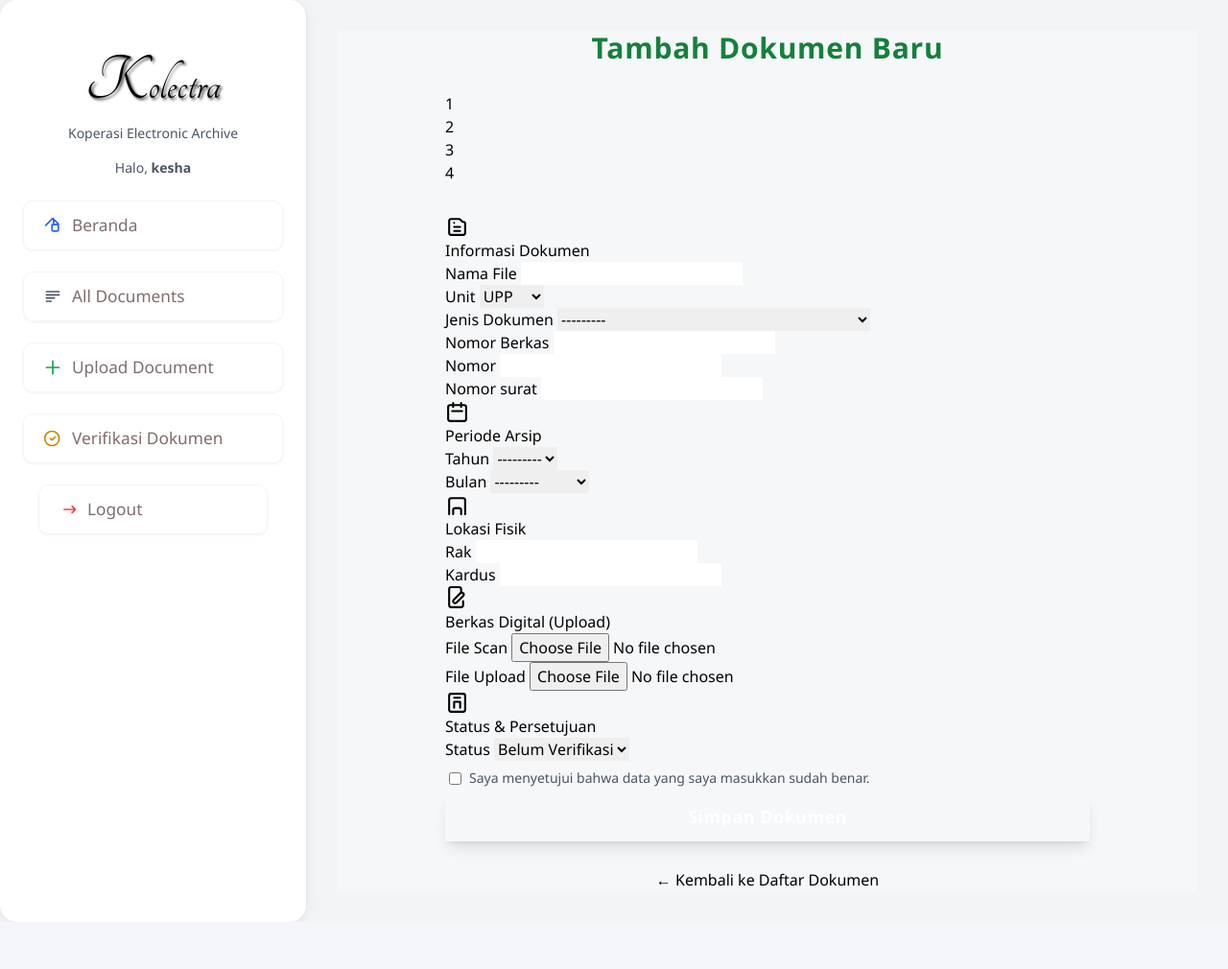
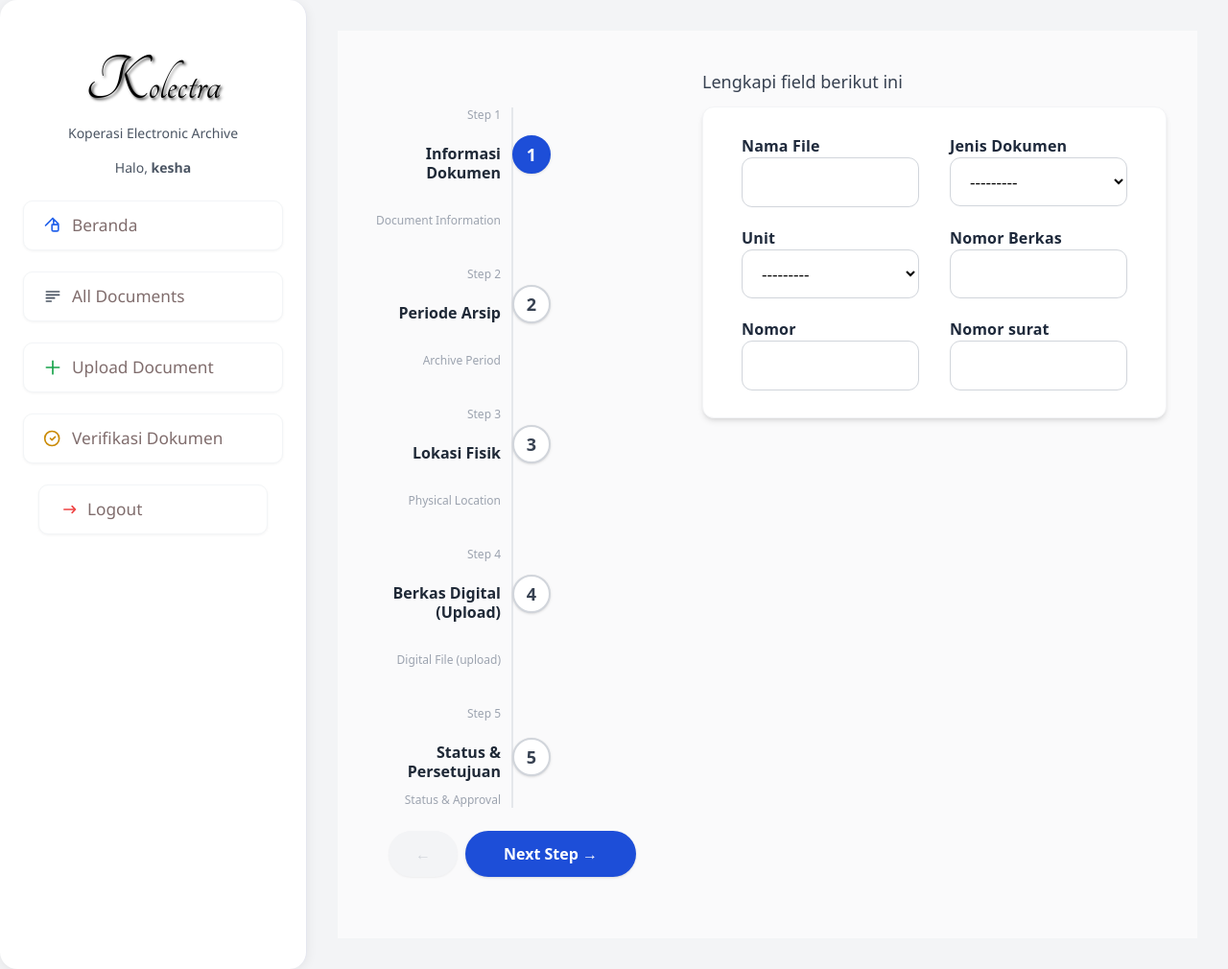
Before and after one commit to keshallam/team-collaboration, a Django app: page /tambah/ in a window 1280 px wide. Shown: the whole page at 96% size. Before the commit the page ends 955 px from the top, so only its background shows below. Run offline with Django 5.2, Linux system fonts and the light colour scheme; a user stored in the database is signed in; some libraries are stand-ins or nearby versions.

Commit message:
update semua kode dan fitur yang baru dibuat

```diff
--- a/arsip_app/forms.py
+++ b/arsip_app/forms.py
@@ -8,7 +8,7 @@ class DokumenForm(forms.ModelForm):
         error_messages={
             'required': 'Kamu harus menyetujui terlebih dahulu sebelum mengirim.'
         },
-        widget=forms.CheckboxInput(attrs={'class': 'form-check-input'})
+        widget=forms.CheckboxInput(attrs={'class': 'wizard-checkbox'})
     )
 
     class Meta:
--- a/arsip_app/templates/arsip_app/tambah_dokumen.html
+++ b/arsip_app/templates/arsip_app/tambah_dokumen.html
@@ -1,173 +1,165 @@
 {% extends "base.html" %}
-{% block title %}Tambah Dokumen{% endblock %}
+{% load static %}
+{% load widget_tweaks %}
 
 {% block content %}
-<div class="flex justify-center items-center min-h-[88vh] bg-[#f6f7f9]">
-  <div class="form-card max-w-2xl w-full mx-2">
-    <h2 class="text-3xl font-bold text-center text-green-700 mb-7 tracking-wide">
-      <span>Tambah Dokumen Baru</span>
-    </h2>
-
-    <!-- Stepper Progress -->
-    <div class="stepper mb-8">
-      <div class="stepper-step active">1</div>
-      <div class="stepper-line"></div>
-      <div class="stepper-step">2</div>
-      <div class="stepper-line"></div>
-      <div class="stepper-step">3</div>
-      <div class="stepper-line"></div>
-      <div class="stepper-step">4</div>
+<div class="flex min-h-screen bg-[#FAFAFB] font-sans">
+  <section class="flex-1 flex flex-row justify-center pt-10 pb-16 px-2 md:px-8 items-start">
+    <!-- Stepper -->
+    <div class="flex flex-col items-center w-[300px] pt-2 md:pt-10 mx-auto">
+      <div class="relative flex flex-col items-center w-full">
+        <div class="absolute left-1/2 top-0 -translate-x-1/2 h-full w-0.5 bg-gray-200 z-0"></div>
+        {% for s in "12345" %}
+        <div class="flex flex-row items-center w-full relative z-10 mb-6 last:mb-0">
+          <div class="flex flex-col items-end justify-center w-[150px] pr-3 text-right">
+            <span class="text-xs text-gray-400 mb-0.5">Step {{ forloop.counter }}</span>
+            <span class="font-semibold text-base text-gray-800 leading-tight whitespace-pre-line">
+              {% if forloop.counter == 1 %}Informasi Dokumen
+              {% elif forloop.counter == 2 %}Periode Arsip
+              {% elif forloop.counter == 3 %}Lokasi Fisik
+              {% elif forloop.counter == 4 %}Berkas Digital (Upload)
+              {% elif forloop.counter == 5 %}Status & Persetujuan{% endif %}
+            </span>
+            <span class="text-xs text-gray-400 -mt-1 whitespace-pre-line">
+              {% if forloop.counter == 1 %}Document Information
+              {% elif forloop.counter == 2 %}Archive Period
+              {% elif forloop.counter == 3 %}Physical Location
+              {% elif forloop.counter == 4 %}Digital File (upload)
+              {% elif forloop.counter == 5 %}Status & Approval{% endif %}
+            </span>
           </div>
-
-    {% if scanned_file %}
-    <div class="bg-blue-50 border-l-4 border-blue-400 text-blue-800 p-3 rounded mb-4 shadow">
-      <strong>File hasil scan terdeteksi:</strong>
-    </div>
-    <div class="mb-4">
-      {% if scanned_file|slice:"-4:" == ".pdf" %}
-        <embed src="{{ MEDIA_URL }}{{ scanned_file }}" width="100%" height="320px" type="application/pdf">
+          <div class="flex flex-col items-center">
+            <span class="flex items-center justify-center w-10 h-10 rounded-full border-2
+              {% if step == forloop.counter %}
+                border-blue-700 bg-blue-700 text-white
               {% else %}
-        <img src="{{ MEDIA_URL }}{{ scanned_file }}" class="rounded shadow" style="max-width: 100%;" alt="Hasil scan">
+                border-gray-300 bg-white text-gray-700
+              {% endif %}
+              font-semibold text-lg shadow transition-all duration-200 ease-in-out relative z-10">
+              {{ forloop.counter }}
+            </span>
+            {% if not forloop.last %}
+            <div style="height:44px"></div>
             {% endif %}
           </div>
+        </div>
+        {% endfor %}
+      </div>
+      <div class="flex gap-2 mt-6 w-full justify-center">
+        {% if step > 1 %}
+        <form method="post" action="">
+          {% csrf_token %}
+          <input type="hidden" name="prev_step" value="{{ step }}">
+          <button type="submit" class="rounded-full bg-gray-100 text-gray-500 px-7 py-3 font-semibold shadow-sm hover:bg-gray-200 transition">←</button>
+        </form>
+        {% else %}
+        <button class="rounded-full bg-gray-100 text-gray-300 px-7 py-3 font-semibold shadow-sm" disabled>←</button>
         {% endif %}
-
-    <form method="post" enctype="multipart/form-data">
+        {% if step < 5 %}
+        <button form="wizard-form" type="submit" class="rounded-full bg-blue-700 text-white px-10 py-3 font-semibold shadow hover:bg-blue-800 transition">Next Step →</button>
+        {% else %}
+        <button form="wizard-form" type="submit" class="rounded-full bg-green-700 text-white px-10 py-3 font-semibold shadow hover:bg-green-800 transition">Simpan Dokumen</button>
+        {% endif %}
+      </div>
+    </div>
+    <div class="flex-1 flex flex-col items-start justify-start pl-12">
+      <div class="w-full mb-3">
+        <span class="text-[18px] font-medium text-gray-700">Lengkapi field berikut ini</span>
+      </div>
+      {% if form.errors %}
+        <div class="mb-3 p-3 bg-red-50 border border-red-200 text-red-700 rounded">
+          <ul class="list-disc pl-5 text-sm">
+            {% for field in form %}
+              {# Error "setuju" hanya di step 5 #}
+              {% if field.name != "setuju" or step == 5 %}
+                {% for error in field.errors %}
+                  <li><strong>{{ field.label }}:</strong> {{ error }}</li>
+                {% endfor %}
+              {% endif %}
+            {% endfor %}
+            {% if step == 5 %}
+              {% for error in form.non_field_errors %}
+                <li>{{ error }}</li>
+              {% endfor %}
+            {% endif %}
+          </ul>
+        </div>
+      {% endif %}
+      <form id="wizard-form" method="post" enctype="multipart/form-data"
+            class="bg-white border border-gray-100 rounded-xl shadow-md px-4 py-6 sm:px-8 md:px-10 md:py-7 w-full max-w-3xl"
+            autocomplete="off">
         {% csrf_token %}
-
-      <!-- Informasi Dokumen -->
-      <div class="form-section">
-        <div class="section-icon">
-          <svg fill="none" viewBox="0 0 24 24" stroke="currentColor" class="w-[25px] h-[25px]"><path stroke-linecap="round" stroke-linejoin="round" stroke-width="2" d="M9 12h6M9 16h6M9 8h.01M12 20H6a2 2 0 01-2-2V6a2 2 0 012-2h7.586a2 2 0 011.414.586l2.414 2.414A2 2 0 0120 8.414V18a2 2 0 01-2 2z"/></svg>
+        <input type="hidden" name="step" value="{{ step }}">
+        <div class="grid grid-cols-1 md:grid-cols-2 gap-x-8 gap-y-5">
+          {% for field in form %}
+            <div>
+              {% if step == 5 and field.name == "setuju" %}
+                <div class="flex items-center mt-2 mb-1">
+                  {{ field|add_class:"wizard-checkbox" }}
+                  <label for="{{ field.id_for_label }}" class="wizard-form-label mb-0 cursor-pointer" style="margin-bottom:0;">
+                    {{ field.label }}
+                  </label>
                 </div>
-        <div class="form-section-content w-full">
-          <div class="form-section-title">Informasi Dokumen</div>
-          <div class="form-fields-grid">
-            {% for field in form %}
-              {% if field.name == "nama_file" or field.name == "unit" or field.name == "jenis" or field.name == "nomor_berkas" or field.name == "nomor" or field.name == "nomor_surat" %}
-                <div class="input-group">
-                  <label class="input-label" for="{{ field.id_for_label }}">{{ field.label }}</label>
-                  {{ field.as_widget }}
+                {% if field.errors %}
+                  <div class="text-xs text-red-500 mt-1">
                     {% for error in field.errors %}
-                    <div class="text-danger">{{ error }}</div>
+                      {{ error }}
                     {% endfor %}
                   </div>
                 {% endif %}
-            {% endfor %}
-          </div>
-        </div>
-      </div>
-
-      <!-- Periode Arsip -->
-      <div class="form-section">
-        <div class="section-icon">
-          <svg fill="none" viewBox="0 0 24 24" stroke="currentColor" class="w-[25px] h-[25px]"><path stroke-linecap="round" stroke-linejoin="round" stroke-width="2" d="M8 7V3m8 4V3m-9 8h10M5 21h14a2 2 0 002-2V7a2 2 0 00-2-2H5a2 2 0 00-2 2v12a2 2 0 002 2z"/></svg>
-        </div>
-        <div class="form-section-content w-full">
-          <div class="form-section-title">Periode Arsip</div>
-          <div class="form-fields-grid">
-            {% for field in form %}
-              {% if field.name == "tahun" or field.name == "bulan" %}
-                <div class="input-group">
-                  <label class="input-label" for="{{ field.id_for_label }}">{{ field.label }}</label>
-                  {{ field.as_widget }}
+              {% elif field.name != "setuju" %}
+                <label class="wizard-form-label">{{ field.label }}</label>
+                {% if field.widget.input_type == "select" %}
+                  {{ field|add_class:"select-modern" }}
+                {% elif field.widget.input_type == "file" %}
+                  {{ field|add_class:"input-modern" }}
+                {% else %}
+                  {{ field|add_class:"input-modern" }}
+                {% endif %}
+                {% if field.help_text %}
+                  <div class="text-xs text-gray-400 mt-1">{{ field.help_text }}</div>
+                {% endif %}
+                {% if field.errors %}
+                  <div class="text-xs text-red-500 mt-1">
                     {% for error in field.errors %}
-                    <div class="text-danger">{{ error }}</div>
+                      {{ error }}
                     {% endfor %}
                   </div>
                 {% endif %}
+              {% endif %}
+            </div>
           {% endfor %}
         </div>
-        </div>
-      </div>
-
-      <!-- Lokasi Fisik -->
-      <div class="form-section">
-        <div class="section-icon">
-          <svg fill="none" viewBox="0 0 24 24" stroke="currentColor" class="w-[25px] h-[25px]"><path stroke-linecap="round" stroke-linejoin="round" stroke-width="2" d="M20 21V7a2 2 0 00-2-2H6a2 2 0 00-2 2v14M8 21v-4a2 2 0 012-2h4a2 2 0 012 2v4"/></svg>
-        </div>
-        <div class="form-section-content w-full">
-          <div class="form-section-title">Lokasi Fisik</div>
-          <div class="form-fields-grid">
-            {% for field in form %}
-              {% if field.name == "rak" or field.name == "kardus" %}
-                <div class="input-group">
-                  <label class="input-label" for="{{ field.id_for_label }}">{{ field.label }}</label>
-                  {{ field.as_widget }}
-                  {% for error in field.errors %}
-                    <div class="text-danger">{{ error }}</div>
-                  {% endfor %}
+        {% if step == 4 %}
+        <div class="flex flex-col md:flex-row gap-3 mt-7">
+          <div class="flex-1 flex items-center text-gray-500 text-sm">Upload file scan & dokumen asli di sini</div>
         </div>
         {% endif %}
-            {% endfor %}
+      </form>
     </div>
-        </div>
-      </div>
-
-      <!-- Berkas Digital -->
-      <div class="form-section">
-        <div class="section-icon">
-          <svg fill="none" viewBox="0 0 24 24" stroke="currentColor" class="w-[25px] h-[25px]"><path stroke-linecap="round" stroke-linejoin="round" stroke-width="2" d="M15.172 7l-6.586 6.586a2 2 0 102.828 2.828l6.586-6.586A2 2 0 0015.172 7z"/><path stroke-linecap="round" stroke-linejoin="round" stroke-width="2" d="M16 7V3a2 2 0 00-2-2H6a2 2 0 00-2 2v16a2 2 0 002 2h10a2 2 0 002-2v-4"/></svg>
-        </div>
-        <div class="form-section-content w-full">
-          <div class="form-section-title">Berkas Digital (Upload)</div>
-          <div class="form-fields-grid">
-            {% for field in form %}
-              {% if field.name == "file_scan" or field.name == "file_upload" %}
-                <div class="input-group">
-                  <label class="input-label" for="{{ field.id_for_label }}">{{ field.label }}</label>
-                  {{ field.as_widget }}
-                  {% for error in field.errors %}
-                    <div class="text-danger">{{ error }}</div>
-                  {% endfor %}
-                </div>
-              {% endif %}
-            {% endfor %}
-          </div>
-        </div>
-      </div>
-
-      <!-- Status dan Persetujuan -->
-      <div class="form-section">
-        <div class="section-icon">
-          <svg fill="none" viewBox="0 0 24 24" stroke="currentColor" class="w-[25px] h-[25px]"><path stroke-linecap="round" stroke-linejoin="round" stroke-width="2" d="M9 17v-6h6v6M9 7h6M6 21h12a2 2 0 002-2V5a2 2 0 00-2-2H6a2 2 0 00-2 2v14a2 2 0 002 2z"/></svg>
-        </div>
-        <div class="form-section-content w-full">
-          <div class="form-section-title">Status & Persetujuan</div>
-          <div class="grid grid-cols-1 gap-x-8">
-            {% for field in form %}
-              {% if field.name == "status" %}
-                <div class="input-group">
-                  <label class="input-label" for="{{ field.id_for_label }}">{{ field.label }}</label>
-                  {{ field.as_widget }}
-                  {% for error in field.errors %}
-                    <div class="text-danger">{{ error }}</div>
-                  {% endfor %}
-                </div>
-              {% endif %}
-            {% endfor %}
-            <!-- Checkbox Persetujuan -->
-            {% for field in form %}
-              {% if field.name == "setuju" %}
-                <label class="inline-flex items-center gap-2 mt-2 ml-1">
-                  {{ field.as_widget }}
-                  <span class="text-sm text-gray-600">{{ field.label }}</span>
-                </label>
-                {% for error in field.errors %}
-                  <div class="text-danger">{{ error }}</div>
-                {% endfor %}
-              {% endif %}
-            {% endfor %}
-          </div>
-        </div>
-      </div>
-
-      <button type="submit" class="btn-save w-full mt-1 py-3 text-white font-semibold text-lg tracking-wide shadow-lg hover:scale-[1.01] transition-all">Simpan Dokumen</button>
-    </form>
-
-    <div class="mt-7 text-center">
-      <a href="{% url 'daftar_file' %}" class="back-link">← Kembali ke Daftar Dokumen</a>
-    </div>
-  </div>
+  </section>
 </div>
 {% endblock %}
+
+{% block extra_body %}
+<script src="https://cdn.jsdelivr.net/npm/sweetalert2@11"></script>
+<script>
+document.addEventListener("DOMContentLoaded", function() {
+  const form = document.getElementById("wizard-form");
+  if (form && Number('{{ step }}') === 5) {
+    form.addEventListener('submit', function(e) {
+      const setujuToggle = document.querySelector('input[name="setuju"]');
+      if (setujuToggle && !setujuToggle.checked) {
+        e.preventDefault();
+        Swal.fire({
+          icon: 'warning',
+          title: 'Persetujuan wajib diaktifkan',
+          text: 'Silakan aktifkan kotak ceklis untuk menyetujui data dokumen.',
+          confirmButtonColor: '#2563eb'
+        });
+      }
+    });
+  }
+});
+</script>
+{% endblock %}
--- a/arsip_app/templates/base.html
+++ b/arsip_app/templates/base.html
@@ -9,6 +9,7 @@
   <script src="https://cdn.jsdelivr.net/npm/chart.js@4.4.2/dist/chart.umd.min.js"></script>
   <script src="https://cdn.jsdelivr.net/npm/sweetalert2@11"></script>
   <style>
+
     body { font-family: 'Segoe UI', 'Arial', 'Helvetica Neue', Arial, Helvetica, sans-serif; }
     .kolectra-title {
       font-family: 'Tangerine', cursive;
@@ -66,7 +67,15 @@
     .button:hover {
       background: #b5cece;
     }
-    /* Tambahkan CSS global lainnya di sini jika perlu */
+
+    /* Tambahkan style input-modern, select-modern, wizard-checkbox, dll DI SINI */
+    .wizard-form-label { font-weight: 600; color: #1e293b; margin-bottom: 8px; letter-spacing: 0.01em; }
+    .input-modern { border: 1.5px solid #d1d5db; border-radius: 11px; padding: 12px 16px; font-size: 1.07rem; width: 100%; background: #fff; transition: border-color .2s, box-shadow .2s; box-shadow: 0 0 0 0 rgba(37,99,235,0);}
+    .input-modern:focus { outline: none; border-color: #2563eb; box-shadow: 0 0 0 3px #2563eb2a;}
+    .select-modern { border: 1.5px solid #d1d5db; border-radius: 11px; padding: 12px 16px; font-size: 1.07rem; width: 100%; background: #fff; transition: border-color .2s, box-shadow .2s;}
+    .select-modern:focus { outline: none; border-color: #2563eb; box-shadow: 0 0 0 3px #2563eb2a;}
+    .wizard-checkbox { width: 18px; height: 18px; accent-color: #2563eb; border-radius: 6px; border: 1.5px solid #d1d5db; margin-right: 10px; vertical-align: middle;}
+
   </style>
   {% block extra_head %}{% endblock %}
 </head>
--- a/arsip_app/views.py
+++ b/arsip_app/views.py
@@ -1,6 +1,7 @@
 import os
 import json
 import calendar
+from urllib import request
 
 from django.shortcuts import render, redirect, get_object_or_404
 from django.conf import settings
@@ -12,9 +13,10 @@ from django.core.paginator import Paginator, EmptyPage, PageNotAnInteger
 from django.db.models import Count, Q
 from django.utils import timezone
 from django.utils.text import capfirst
-
+from django.contrib import messages
 from .models import Dokumen
 from .forms import DokumenForm
+from django import forms
 
 @login_required
 def dashboard(request):
@@ -210,28 +212,99 @@ def scanned_upload(request):
 
     return HttpResponse('Hanya menerima POST dengan file.', status=400)
 
+
 @login_required
 def tambah_dokumen(request):
-    if request.user.level not in ['admin', 'uploader']:
-        return HttpResponseForbidden("Kamu tidak punya akses untuk menambahkan dokumen.")
+    step = int(request.POST.get('step', request.GET.get('step', 1)))
+    step = max(1, min(step, 5))
 
-    initial = {'unit': request.user.unit_kerja}
-    scanned_file = request.session.pop('scanned_file', None)
-    if scanned_file:
-        initial['file_scan'] = scanned_file
+    step_fields = {
+        1: ['nama_file', 'jenis', 'unit', 'nomor_berkas', 'nomor', 'nomor_surat'],
+        2: ['tahun', 'bulan'],
+        3: ['rak', 'kardus'],
+        4: ['file_scan', 'file_upload'],
+        5: ['status', 'setuju'],
+    }
 
-    form = DokumenForm(request.POST or None, request.FILES or None, initial=initial)
-    if request.method == 'POST' and form.is_valid():
-        dokumen = form.save(commit=False)
-        if dokumen.unit != request.user.unit_kerja:
-            return HttpResponse("Tidak boleh unggah dokumen untuk unit lain!", status=403)
-        dokumen.diunggah_oleh = request.user
-        dokumen.save()
-        return redirect('daftar_file')
+    def get_step_form(step, step_fields):
+        class StepForm(forms.ModelForm):
+            class Meta:
+                model = Dokumen
+                if step < 5:
+                    fields = step_fields[step]
+                else:
+                    # Di step 5, FINAL FORM, pakai semua fields dari semua step!
+                    fields = (
+                        step_fields[1] + step_fields[2] + step_fields[3] +
+                        step_fields[4] + step_fields[5]
+                    )
+            if step == 5:
+                setuju = forms.BooleanField(
+                    required=True,
+                    label='Saya menyetujui bahwa data yang saya masukkan sudah benar.',
+                    error_messages={
+                        'required': 'Kamu harus menyetujui terlebih dahulu sebelum mengirim.'
+                    },
+                    widget=forms.CheckboxInput(attrs={'class': 'wizard-checkbox'})
+                )
+        return StepForm
+
+    if 'wizard_data' not in request.session:
+        request.session['wizard_data'] = {}
+    wizard_data = request.session['wizard_data']
+
+    initial = wizard_data.copy()
+    StepForm = get_step_form(step, step_fields)
+    form = StepForm(request.POST or None, request.FILES or None, initial=initial)
+
+    print("STEP:", step)
+    print("FIELDS:", list(form.fields.keys()))
+
+    if request.method == 'POST':
+        if 'prev_step' in request.POST:
+            prev = step - 1
+            return redirect(f"{request.path}?step={prev}")
+        elif form.is_valid():
+            # Simpan data ke wizard_data (tanpa file upload!)
+            for field in step_fields[step]:
+                if field not in ['file_scan', 'file_upload']:
+                    wizard_data[field] = form.cleaned_data.get(field)
+            request.session['wizard_data'] = wizard_data
+
+            if step < 5:
+                return redirect(f"{request.path}?step={step+1}")
+            else:
+                # FINAL SUBMIT: Gabung data session + ambil file dari request.FILES
+                final_data = wizard_data.copy()
+                final_data['status'] = form.cleaned_data.get('status')
+                final_data['setuju'] = form.cleaned_data.get('setuju')
+
+                # File upload ambil dari request.FILES, bukan dari session
+                final_files = {}
+                for file_field in ['file_scan', 'file_upload']:
+                    if file_field in request.FILES:
+                        final_files[file_field] = request.FILES[file_field]
+
+                # DEBUG: print semua data sebelum simpan
+                print("SESSION WIZARD DATA:", wizard_data)
+                print("FINAL DATA:", final_data)
+                print("FILES:", final_files)
+
+                final_form = get_step_form(5, step_fields)(final_data, final_files)
+                if final_form.is_valid():
+                    dokumen = final_form.save(commit=False)
+                    dokumen.diunggah_oleh = request.user
+                    dokumen.save()
+                    request.session.pop('wizard_data', None)
+                    messages.success(request, "Dokumen berhasil diupload!")
+                    return dashboard(request)  # BARIS INI YANG DIUBAH
+                else:
+                    print("FORM ERROR:", final_form.errors)
+                    form = final_form
 
     return render(request, 'arsip_app/tambah_dokumen.html', {
         'form': form,
-        'scanned_file': scanned_file,
+        'step': step,
     })
 
 @login_required
@@ -284,9 +357,9 @@ def hapus_dokumen(request, id):
     dokumen = get_object_or_404(Dokumen, pk=id)
     if request.user.level != 'admin' or dokumen.unit != request.user.unit_kerja:
         return HttpResponse('Tidak diizinkan.', status=403)
-
     dokumen.delete()
-    return redirect('daftar_file')
+    messages.success(request, "Dokumen berhasil dihapus!")
+    return redirect('all_documents')
 
 @login_required
 def download_file(request, dokumen_id, tipe_file):
--- a/arsip_digital/settings.py
+++ b/arsip_digital/settings.py
@@ -7,7 +7,7 @@ SECRET_KEY = 'django-insecure-2+d3r-i6w_6o+s+odn3g1x&yt10mm)2y8f+pvwng7mu_o&g^$&
 
 DEBUG = True
 
-ALLOWED_HOSTS = ['192.168.100.79', 'localhost', '127.0.0.1', 'arsip-kantor.local']
+ALLOWED_HOSTS = ['192.168.100.79', 'localhost', '127.0.0.1', 'arsip-kantor.local', '*.ngrok-free.app']
 
 INSTALLED_APPS = [
     'django.contrib.admin',
@@ -17,6 +17,7 @@ INSTALLED_APPS = [
     'django.contrib.messages',
     'django.contrib.staticfiles',
     'arsip_app',
+    'widget_tweaks',
 ]
 
 AUTH_USER_MODEL = 'arsip_app.CustomUser'
```
Also changed, not shown: arsip_app/models.py (+1 -26 lines), arsip_app/templates/arsip_app/daftar_file.html (+78 -43 lines), arsip_app/templates/dashboard/admin_dashboard.html (+24 -0 lines), db.sqlite3, 8 other files. Lines whose indentation alone changed are shown as unchanged.
